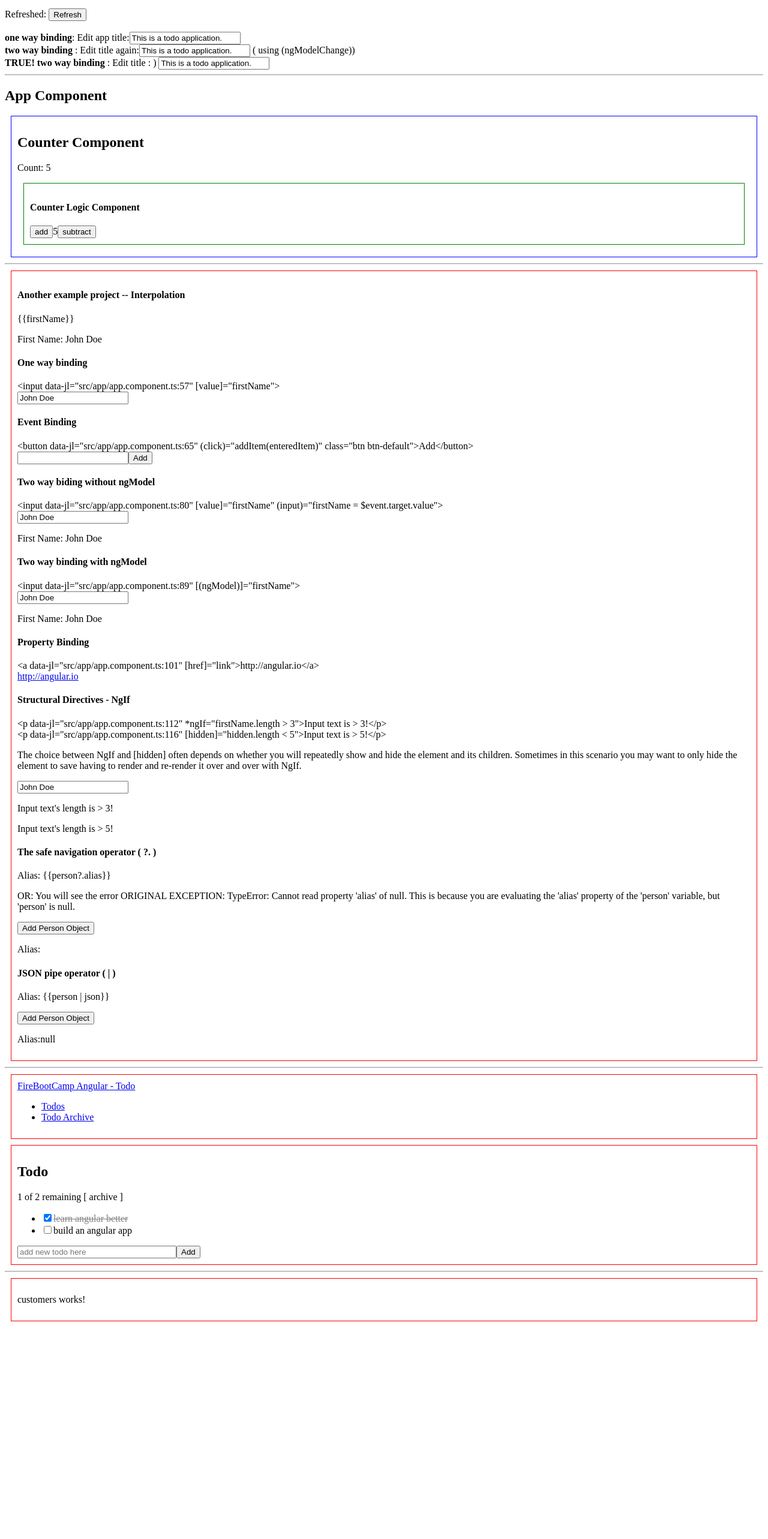
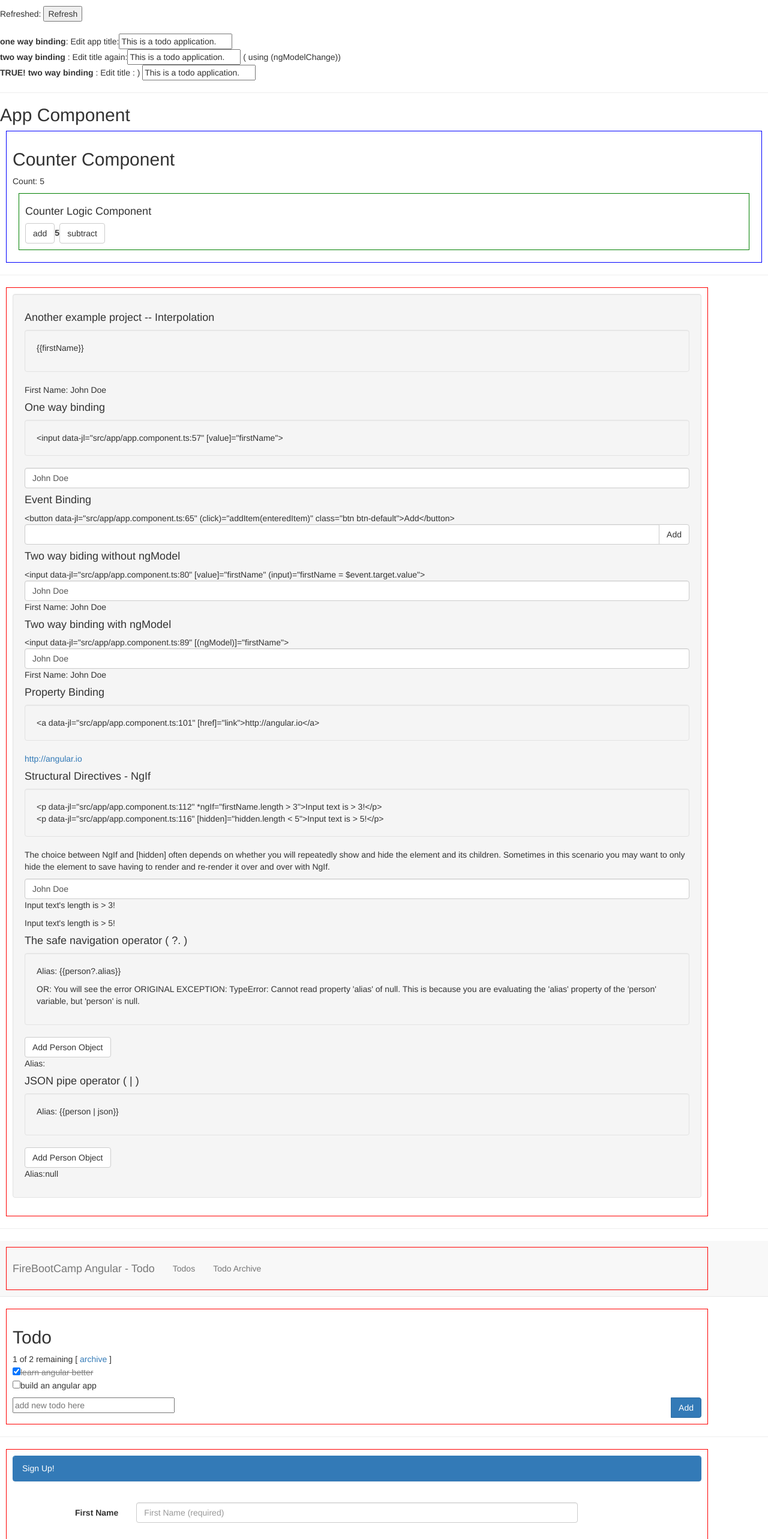
Before and after one commit to mossgreen/firebootcamp_ng_demo, an Angular app: page /todo in a window 1280 px wide. Shown: the part 120-2686 px from the top of the page at 60% size. Before the commit the page ends 2333 px from the top, so only its background shows below. Built offline with nearby package versions, Linux system fonts and the light colour scheme.

Commit message:
Add bootstrapCSS

```diff
--- a/src/app/app.module.ts
+++ b/src/app/app.module.ts
@@ -12,14 +12,13 @@ import {TodoArchiveComponent} from './todo/todo-archive.component';
 
 import { CounterComponent } from './counter/counter.component';
 import { CounterLogicComponent } from './counter/counter-logic.component';
-import { CustomersComponent } from './customers.component';
 import { CustomersComponent } from './customers/customers.component';
 
 
 @NgModule({
 
   imports:      [ BrowserModule, HttpModule,FormsModule, routing],
-  declarations: [ AppComponent,TodoComponent,TodoListComponent,TodoFormComponent, TodoArchiveComponent,CounterLogicComponent,  CounterComponent, CustomersComponent, CustomersComponent],
+  declarations: [ AppComponent,TodoComponent,TodoListComponent,TodoFormComponent, TodoArchiveComponent,CounterLogicComponent,  CounterComponent, CustomersComponent],
 
   bootstrap:    [ AppComponent ]
 })
--- a/src/app/customers.component.html
+++ /dev/null
@@ -1,3 +0,0 @@
-<p>
-  customers works!
-</p>
--- a/src/app/customers.component.ts
+++ /dev/null
@@ -1,15 +0,0 @@
-import { Component, OnInit } from '@angular/core';
-
-@Component({
-  selector: 'app-customers',
-  templateUrl: './customers.component.html',
-  styleUrls: ['./customers.component.css']
-})
-export class CustomersComponent implements OnInit {
-
-  constructor() { }
-
-  ngOnInit() {
-  }
-
-}
--- a/src/app/customers/customers.component.html
+++ b/src/app/customers/customers.component.html
@@ -1,3 +1,19 @@
-<p>
-  customers works!
-</p>
+<div class="panel panel-primary">
+  <div class="panel-heading">Sign Up!</div>
+</div>
+
+<div class="panel-body">
+  <form class="form-horizontal" (ngSubmit)="save(signForm)" #signupForm="ngForm" novalidate>
+    <fieldset>
+      <div class="form-group" [ngClass]="{'has-error':(firstNameVar.touched || firstNameVar.dirty) && !firstNameVar.valid}">
+        <label for="firstNameId" class="col-md-2 control-label">First Name</label>
+        <div class="col-md-8">
+          <input type="text" class="form-control" id="firstNameId" placeholder="First Name (required)" minlength="3" [(ngModel)]="customer.firstName"
+            name="firstName" #firstNameVar="ngModel" requried>
+        </div>
+
+      </div>
+    </fieldset>
+
+  </form>
+</div>
--- a/src/index.html
+++ b/src/index.html
@@ -1,15 +1,18 @@
 <!doctype html>
 <html>
+
 <head>
 
   <meta charset="utf-8">
   <title>FirebootcampNg</title>
   <base href="/">
-
+  <link href="https://maxcdn.bootstrapcdn.com/bootstrap/3.3.7/css/bootstrap.min.css" rel="stylesheet" >
   <meta name="viewport" content="width=device-width, initial-scale=1">
   <link rel="icon" type="image/x-icon" href="favicon.ico">
 </head>
+
 <body>
   <my-app>Loading...</my-app>
 </body>
+
 </html>
```
Also changed, not shown: src/app/customers.component.css (deleted).
